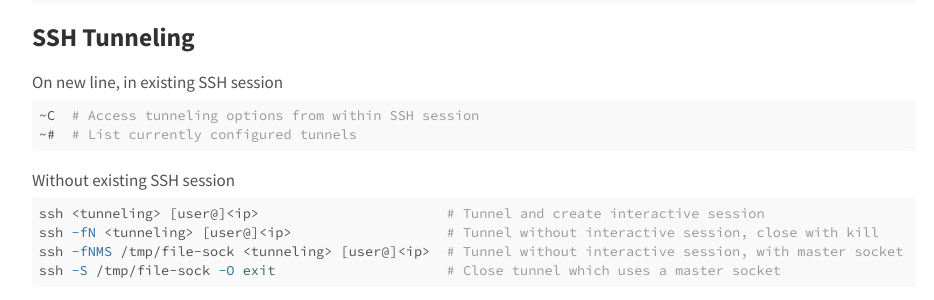
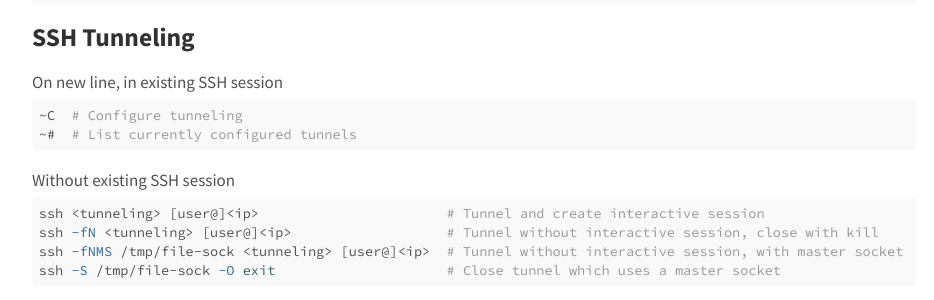
Before and after one commit to agrzeslak/cheatsheet, a Jekyll site: the page built from _topics/pivoting.md, in a window 1280 px wide and 900 px high, scrolled down 477 px. Shown: the part 153-453 px from the top of the window, without its empty margins (166-1100 px from the left). Built offline with Jekyll 4.4.1, drawn with Linux system fonts in a browser that asks for light colours.

Commit message:
yet another minor ssh fix

````diff
--- a/_topics/pivoting.md
+++ b/_topics/pivoting.md
@@ -37,7 +37,7 @@ route flush                              # Delete all routes
 ## SSH Tunneling
 On new line, in existing SSH session
 ```shell
-~C  # Access tunneling options from within SSH session
+~C  # Configure tunneling
 ~#  # List currently configured tunnels
 ```
 
````
